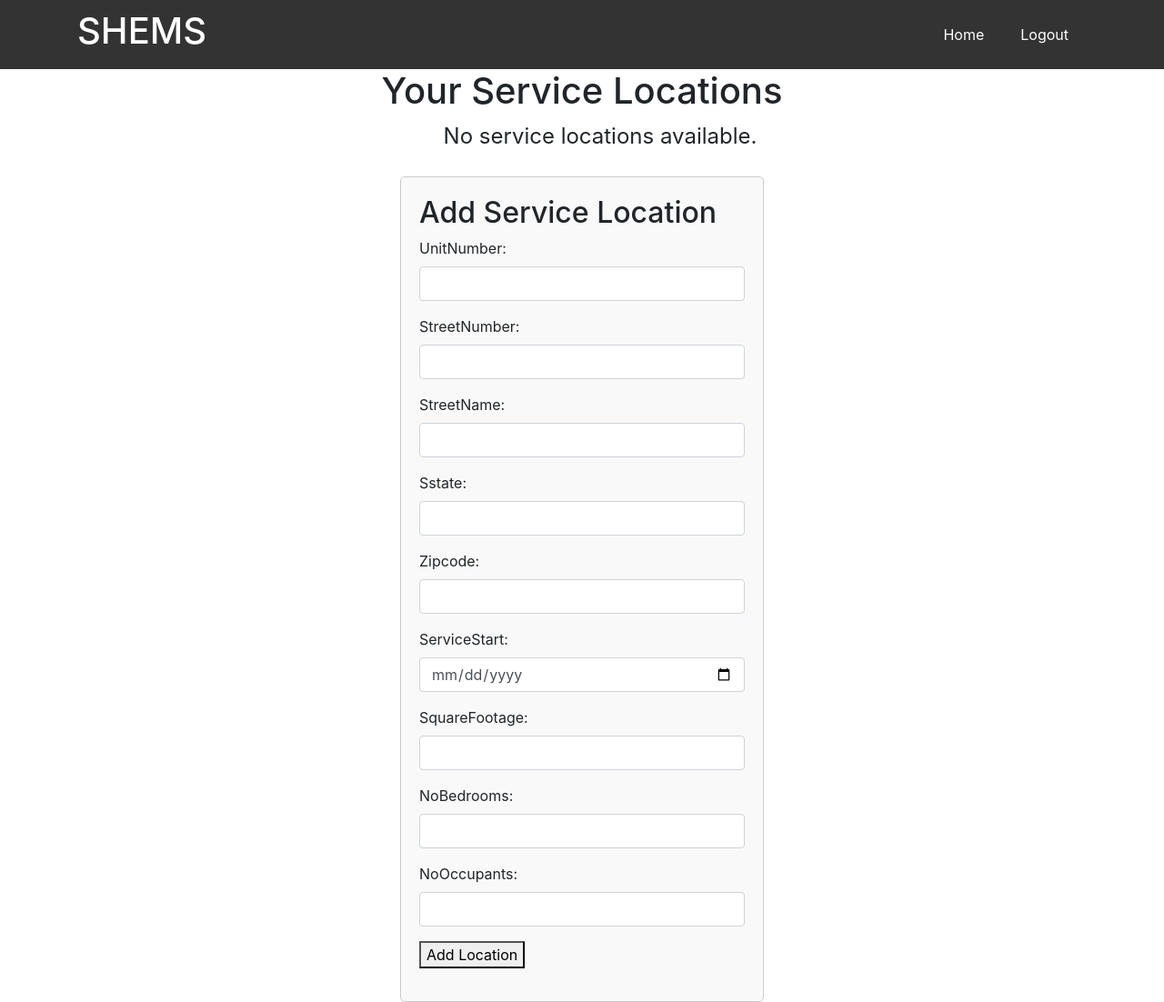
After one commit to AlexanderS10/SHEMS, a Django app: page /service-locations/ in a window 1280 px wide. The commit adds this page. Shown: the whole page at 91% size. Run offline with Django 4.2, Linux system fonts and the light colour scheme; the visitor is signed in with stand-in values (Sample User, id 1).

Commit message:
Added locations and device registration

```diff
--- a/SHEMS/urls.py
+++ b/SHEMS/urls.py
@@ -17,7 +17,7 @@ Including another URLconf
 from django.contrib import admin
 from django.urls import path
 from landing.views import landing_view, custom_login, logout_view, RegisterView
-from accounts.views import customer_home_view
+from accounts.views import *
 from django.contrib.auth import views as auth_views
 from django.urls import path
 
@@ -32,5 +32,7 @@ urlpatterns = [
     path("password-reset/done/", auth_views.PasswordResetDoneView.as_view( template_name="registration/password_reset_sent.html"), name="password_reset_done"),
     path("password-reset-confirm/<uidb64>/<token>", auth_views.PasswordResetConfirmView.as_view( template_name="registration/password_reset_confirm.html"), name="password_reset_confirm"),
     path("password-reset-complete/", auth_views.PasswordResetCompleteView.as_view( template_name="registration/password_reset_done.html"), name="password_reset_complete"),
-    path("signup/",RegisterView.as_view(), name='signup')
+    path("signup/",RegisterView.as_view(), name='signup'),
+    path('service-locations/',service_locations, name='service_locations'),
+    path('delete_location/<int:location_id>/', delete_location, name='delete_location'),
 ]
--- a/Templates/customer/customer_home.html
+++ b/Templates/customer/customer_home.html
@@ -13,12 +13,11 @@ Home
     {% include  'customer/header.html'%}
     <main>
         <ul class="main-menu">
-            <li><a href="">Register a location</a></li>
+            <li><a href="{%url 'service_locations'%}">Service Locations</a></li>
             <li><a href="">Register a device</a></li>
             <li><a href="">See current consumption</a></li>
         </ul>
     </main>
-
 {% else %}
         <p>No user information available.</p>
 {%endif%}
--- /dev/null
+++ b/Templates/customer/locations_register.html
@@ -0,0 +1,17 @@
+<section class="register-location-section">
+    {% if messages %}
+            <div class="messages">
+                {% for message in messages %}
+                    <p>{{ message }}</p>
+                {% endfor %}
+            </div>
+        {% endif %}
+    <div class="form-container">
+        <h2>Add Service Location</h2>
+        <form method="post">
+            {% csrf_token %}
+            {{ form.as_p }}
+            <button type="submit">Add Location</button>
+        </form>
+    </div>
+</section>
--- /dev/null
+++ b/Templates/customer/service_locations.html
@@ -0,0 +1,20 @@
+{% extends 'base.html' %}
+{% load static%}
+{%block title%}
+Service Locations
+{%endblock title%}
+
+{%block css%}
+    <link rel="stylesheet" href="{% static 'customer/service_locations_styles.css'%}">
+    <link rel="stylesheet" href="{% static 'customer/customer_home_style.css'%}">
+{%endblock css%}
+
+{%block content%}
+    {% include  'customer/header.html'%}
+    {% include  'customer/service_locations_list.html'%}
+    {% include  'customer/locations_register.html'%}
+{%endblock content%}
+
+{% block jsfiles%}
+<script src="{% static 'customer/service_locations_script.js'%}"></script>
+{% endblock jsfiles%}
--- /dev/null
+++ b/Templates/customer/service_locations_list.html
@@ -0,0 +1,17 @@
+<section class="locations-list-section">
+    <div class="locations-list-wrapper container">
+        <div>
+            <h1>Your Service Locations</h1>
+        </div>
+        <ul class="locations-list">
+            {% for location in service_locations %}
+                <li>
+                    {{ location.streetName }}, {{ location.sstate }} {{ location.zipcode }}
+                    <a href="{% url 'delete_location' location.id %}" class="delete-location" onclick=confirmDelete()>Delete</a>
+                </li>
+            {% empty %}
+                <li>No service locations available.</li>
+            {% endfor %}
+        </ul>
+    </div>
+</section>
--- /dev/null
+++ b/accounts/forms.py
@@ -0,0 +1,19 @@
+from django import forms
+from .models import ServiceLocations
+class ServiceLocationForm(forms.ModelForm):
+    class Meta:
+        model = ServiceLocations
+        fields = '__all__'
+        exclude = ['customer']
+        customer = forms.IntegerField()
+        widgets = {
+            'unitNumber': forms.NumberInput(attrs={'class': 'form-control'}),
+            'streetNumber': forms.NumberInput(attrs={'class': 'form-control'}),
+            'streetName': forms.TextInput(attrs={'class': 'form-control'}),
+            'sstate': forms.TextInput(attrs={'class': 'form-control'}),
+            'zipcode': forms.TextInput(attrs={'class': 'form-control'}),
+            'serviceStart': forms.DateInput(attrs={'class': 'form-control', 'type': 'date', 'placeholder': 'YYYY-MM-DD'}),
+            'squareFootage': forms.NumberInput(attrs={'class': 'form-control'}),
+            'noBedrooms': forms.NumberInput(attrs={'class': 'form-control'}),
+            'noOccupants': forms.NumberInput(attrs={'class': 'form-control'}),
+        }
--- a/accounts/views.py
+++ b/accounts/views.py
@@ -1,10 +1,62 @@
 from django.shortcuts import render
-from django.contrib.auth import authenticate, login
 from django.db import connection
 from django.dispatch import receiver
-from django.contrib.auth.signals import user_logged_in
 from django.shortcuts import redirect
+from django.contrib import messages
+from .forms import ServiceLocationForm
+from accounts.models import ServiceLocations
+from django.contrib.auth.decorators import login_required
+
 
 def customer_home_view(request):
     user_info = request.session.get('user_info')
     return render(request, "customer/customer_home.html", {'user_info':user_info})
+
+@login_required
+def service_locations(request):
+    if request.method == 'POST':
+        form = ServiceLocationForm(request.POST)
+        if form.is_valid():
+            cleaned_data = form.cleaned_data
+            customer_id = request.user.id
+            unit_number = cleaned_data.get('unitNumber')
+            street_number = cleaned_data.get('streetNumber')
+            street_name = cleaned_data.get('streetName')
+            sstate = cleaned_data.get('sstate')
+            zipcode = cleaned_data.get('zipcode')
+            service_start = cleaned_data.get('serviceStart')
+            square_footage = cleaned_data.get('squareFootage')
+            no_bedrooms = cleaned_data.get('noBedrooms')
+            no_occupants = cleaned_data.get('noOccupants')
+            with connection.cursor() as cursor:
+                cursor.execute(
+                    '''
+                    INSERT INTO public.accounts_servicelocations(customer_id, "unitNumber", "streetNumber", "streetName", "sstate", "zipcode", "serviceStart", "squareFootage", "noBedrooms", "noOccupants")
+                    VALUES (%s, %s, %s, %s, %s, %s, %s, %s, %s, %s);
+                    ''',
+                    [customer_id, unit_number, street_number, street_name, sstate, zipcode, service_start, square_footage, no_bedrooms, no_occupants]
+                )
+            messages.success(request, 'Location added successfully!')
+            return redirect('service_locations')
+    else:
+        form = ServiceLocationForm()
+    service_locations = ServiceLocations.objects.all()
+
+    return render(request, 'customer/service_locations.html', {
+        'service_locations': service_locations,
+        'form': form,
+    })
+
+@login_required
+def delete_location(request, location_id):
+    # Perform deletion using raw SQL query
+    with connection.cursor() as cursor:
+        cursor.execute(
+            '''
+            DELETE FROM accounts_servicelocations
+            WHERE id = %s
+            ''',
+            [location_id]
+        )
+    messages.success(request, 'Location added successfully!')
+    return redirect('service_locations')
--- /dev/null
+++ b/static/customer/service_locations_script.js
@@ -0,0 +1,4 @@
+console.log("Im here")
+function confirmDelete() {
+    return confirm('Are you sure you want to delete this location?');
+}
--- /dev/null
+++ b/static/customer/service_locations_styles.css
@@ -0,0 +1,67 @@
+.centered-form {
+    display: flex;
+    justify-content: center;
+    align-items: center;
+    height: 100vh;
+}
+
+.form-container {
+    width: 400px;
+    /* Set width as needed */
+    padding: 20px;
+    border: 1px solid #ccc;
+    border-radius: 5px;
+    background-color: #f9f9f9;
+    margin-top: 10px;
+}
+
+.messages {
+    margin-top: 20px;
+    padding: 10px;
+    background-color: #dff0d8;
+    border: 1px solid #3c763d;
+    color: #3c763d;
+    border-radius: 5px;
+    width: 400px;
+    text-align: center;
+}
+
+.register-location-section {
+    display: flex;
+    justify-content: center;
+    flex-direction: column;
+    align-items: center;
+}
+
+.locations-list-wrapper {
+    display: flex;
+    justify-content: center;
+    flex-direction: column;
+    align-items: center;
+}
+
+.locations-list {
+    font-size: x-large;
+    display: flex;
+    flex-direction: column;
+    align-items: center;
+    width: 100%;
+    list-style: none;
+}
+
+.locations-list li:nth-child(even) {
+    background-color: #545b6240;
+    /* Change this to your desired background color */
+}
+
+.locations-list li:nth-child(odd) {
+    background-color: #fff;
+    /* Change this to your desired background color */
+}
+
+.locations-list li{
+    width: 100%;
+    padding: 0;
+    margin: 0;
+    text-align: center;
+}
```
